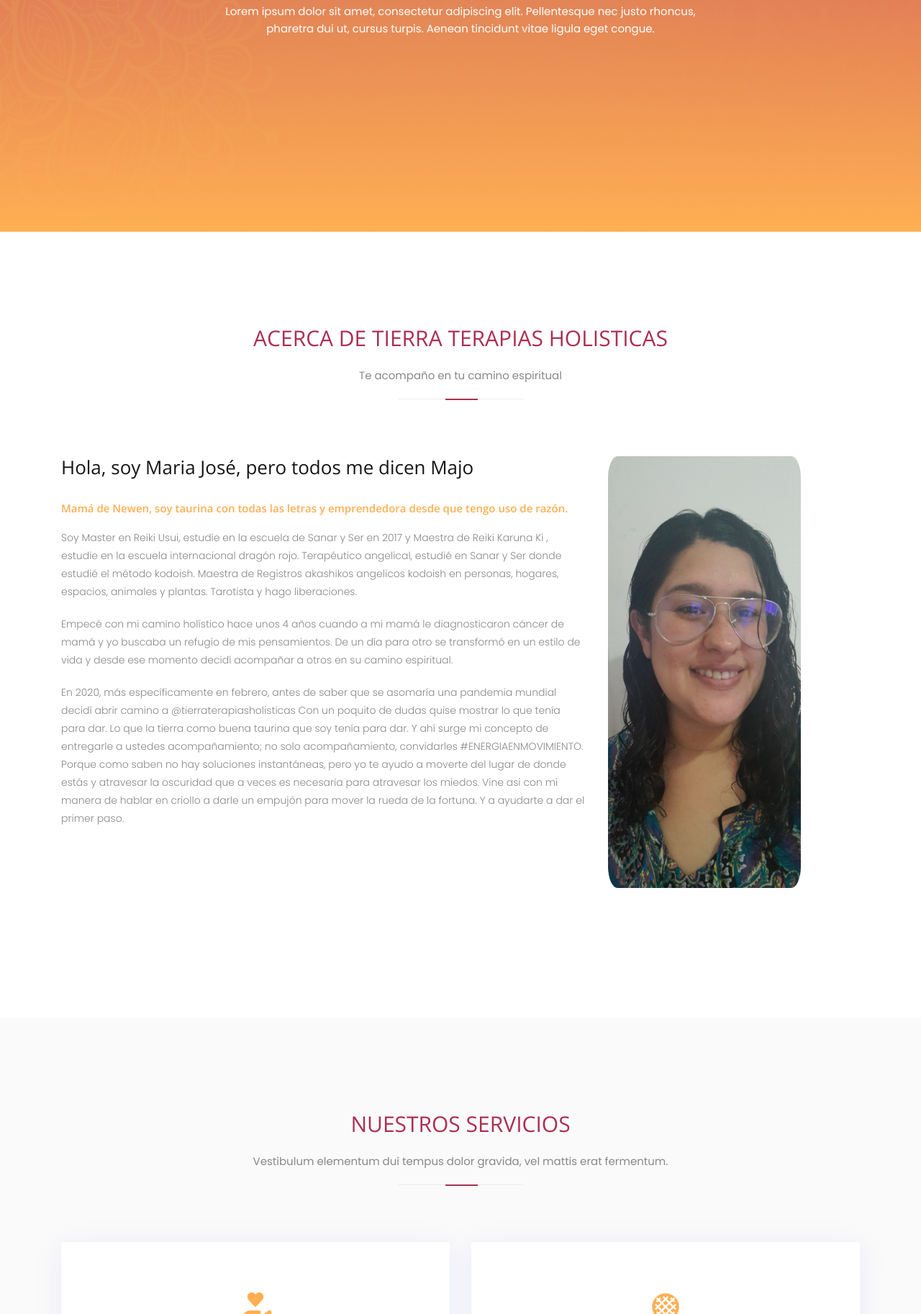
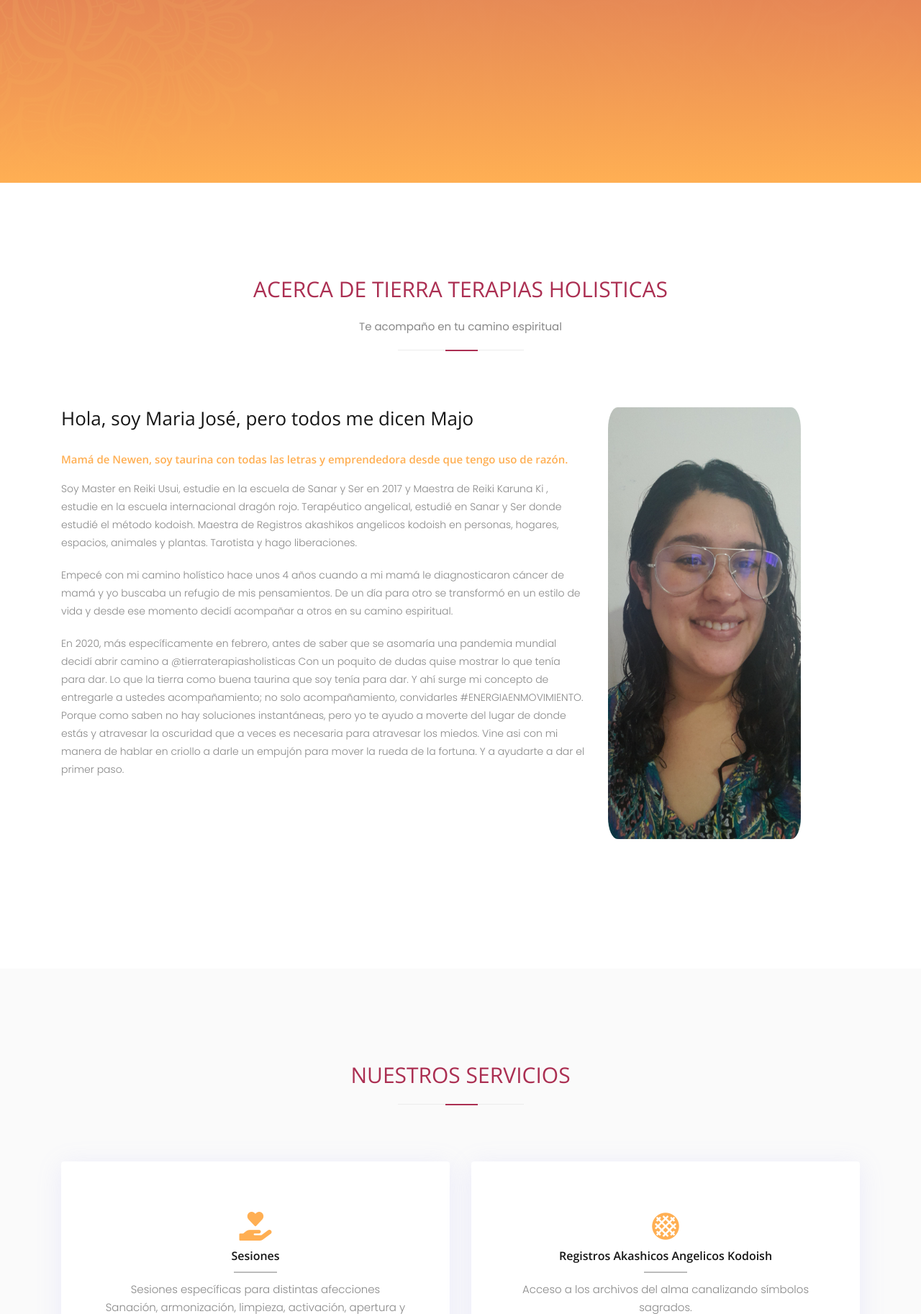
Before and after one commit to orneramos/tierra-terapias-holisticas, a plain HTML site: page index.html in a window 1280 px wide. Shown: the part 487-2313 px from the top of the page at 72% size. Drawn offline with nearby package versions, Linux system fonts and the light colour scheme.

Commit message:
eliminar lorem

```diff
--- a/index.html
+++ b/index.html
@@ -58,7 +58,7 @@
     <div class="container section-title">
       <img src="./images/logo-portada-blanco.png" alt="logo de Tierra Terapias Holisticas" class="portada-logo"/>
       <h3>Terapias holisticas</h3>
-      <p>Lorem ipsum dolor sit amet, consectetur adipiscing elit. Pellentesque nec justo rhoncus, pharetra dui ut, cursus turpis. Aenean tincidunt vitae ligula eget congue.</p>
+      <!-- <p>Lorem ipsum dolor sit amet, consectetur adipiscing elit. Pellentesque nec justo rhoncus, pharetra dui ut, cursus turpis. Aenean tincidunt vitae ligula eget congue.</p> -->
     </div>
   </div>
 </div>
@@ -112,7 +112,7 @@
     <div class="row">
       <div class="col-md-12 section-title text-center">
         <h3>Nuestros servicios</h3>
-        <p>Vestibulum elementum dui tempus dolor gravida, vel mattis erat fermentum.</p>
+        <!-- <p>Vestibulum elementum dui tempus dolor gravida, vel mattis erat fermentum.</p> -->
         <span class="section-title-line"></span>
       </div>
       <div class="col-lg-6 col-sm-12 col-xs-12 mb-30">
```
